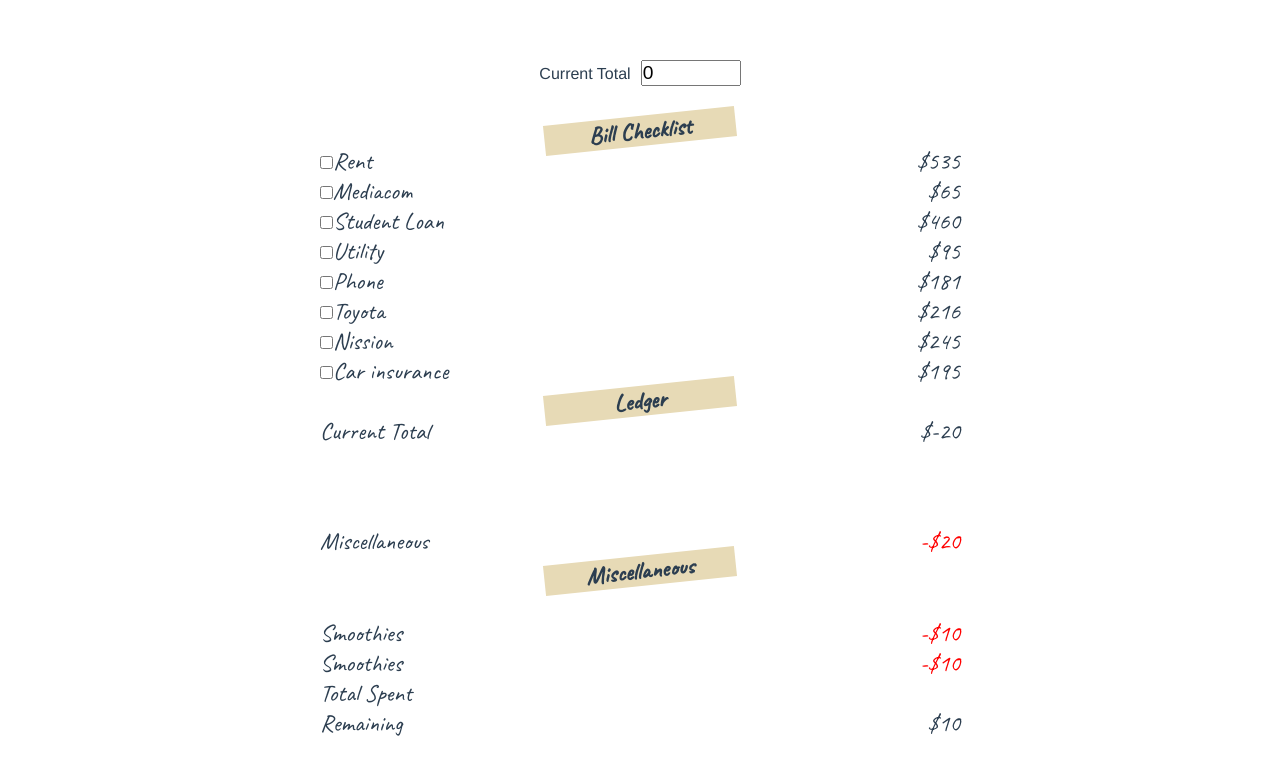
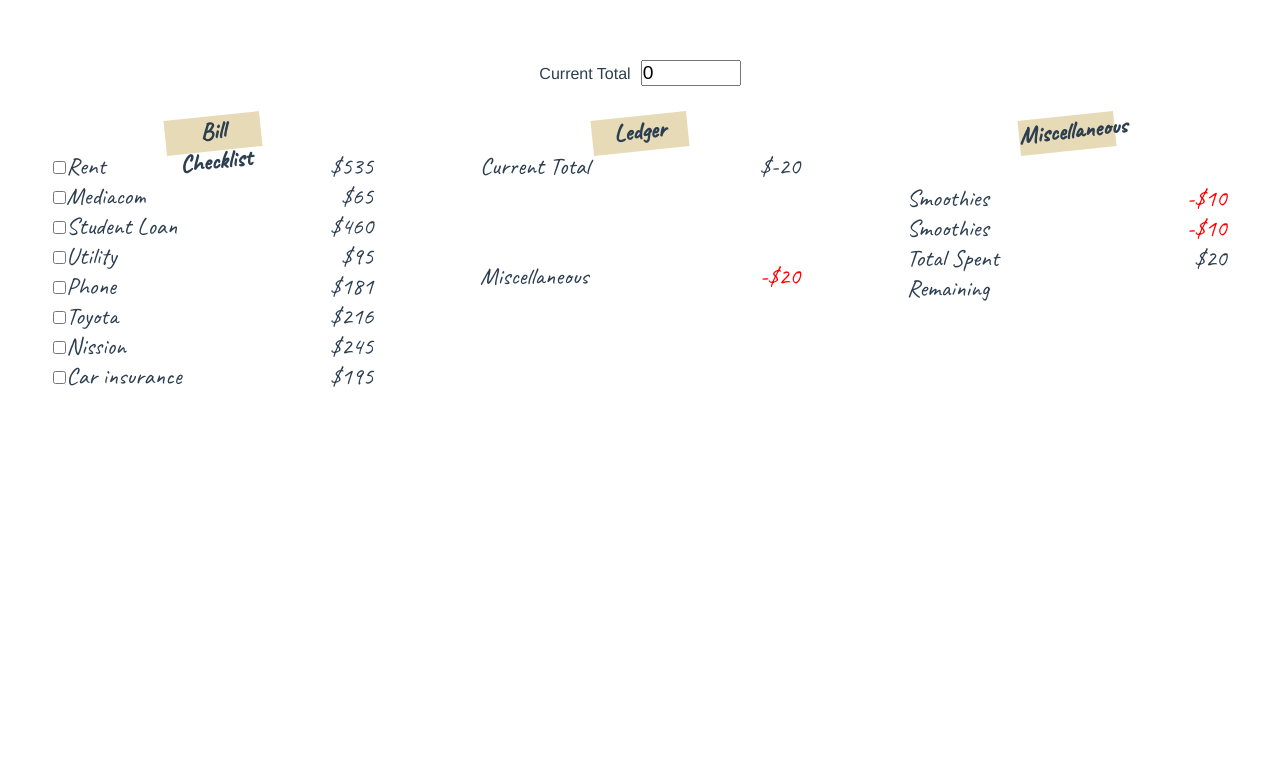
Before and after one commit to mwritter/vue_bill_app, a Vue app: page / in a window 1280 px wide. Shown: the top 774 px of the page. Built offline with nearby package versions, Linux system fonts and the light colour scheme.

Commit message:
Fixed string issue with current total, and fixed style

```diff
--- a/src/App.vue
+++ b/src/App.vue
@@ -2,75 +2,81 @@
   <div id="app">
     <div id="controls">
       <label for="current-total">Current Total</label>
-      <input id="currentTotal" name="current-total" v-model="currentTotal" type="number">
+      <input id="currentTotal" name="current-total" v-model="currentTotal" type="number" />
     </div>
+    <div id="components">
       <app-bill-checklist @toggleBill="toggleBill" :bills="this.getBills()" />
-    <app-ledger :miscs="this.getMisc" :bills="this.getCompletedBills" :currentTotal="this.getCurrentTotal()"/>
-    <app-misc :miscs="this.getMisc" ></app-misc>
+      <app-ledger
+        :miscs="this.getMisc"
+        :bills="this.getCompletedBills"
+        :currentTotal="this.getCurrentTotal"
+      />
+      <app-misc :miscs="this.getMisc"></app-misc>
+    </div>
   </div>
 </template>
 
 <script>
-import BillChecklist from './components/BillChecklist'
-import Ledger from './components/Ledger'
-import Misc from './components/Misc'
+import BillChecklist from "./components/BillChecklist";
+import Ledger from "./components/Ledger";
+import Misc from "./components/Misc";
 
 export default {
-  name: 'app',
+  name: "app",
   components: {
-    'app-bill-checklist': BillChecklist,
-    'app-ledger': Ledger,
-    'app-misc': Misc
+    "app-bill-checklist": BillChecklist,
+    "app-ledger": Ledger,
+    "app-misc": Misc
   },
-  data(){
+  data() {
     return {
       currentTotal: 0,
       bills: [
-        {name:'Rent', value: 535.00, complete: false},
-        {name:'Mediacom', value: 65.00, complete: false},
-        {name:'Student Loan' , value: 460.00, complete: false},
-        {name:'Utility', value: 95.00, complete: false},
-        {name:'Phone', value: 181.00, complete: false},
-        {name:'Toyota', value: 216.00, complete: false},
-        {name:'Nission', value: 245.00, complete: false},
-        {name:'Car insurance', value: 195.00, complete: false}
+        { name: "Rent", value: 535.0, complete: false },
+        { name: "Mediacom", value: 65.0, complete: false },
+        { name: "Student Loan", value: 460.0, complete: false },
+        { name: "Utility", value: 95.0, complete: false },
+        { name: "Phone", value: 181.0, complete: false },
+        { name: "Toyota", value: 216.0, complete: false },
+        { name: "Nission", value: 245.0, complete: false },
+        { name: "Car insurance", value: 195.0, complete: false }
       ],
       miscs: [
-        {name: 'Smoothies', value: 10.00, id: 1, complete: true},
-        {name: 'Smoothies', value: 10.00, id: 2, complete: true}
-
+        { name: "Smoothies", value: 10.0, id: 1, complete: true },
+        { name: "Smoothies", value: 10.0, id: 2, complete: true }
       ]
-    }
+    };
   },
   computed: {
-    getCompletedBills(){
+    getCompletedBills() {
       const completed = this.bills.filter(bill => {
-        return bill.complete
-      })
-      return completed
+        return bill.complete;
+      });
+      return completed;
     },
-    getMisc(){
+    getMisc() {
       return this.miscs;
     },
+    getCurrentTotal() {
+      return parseFloat(this.currentTotal);
+    }
   },
   methods: {
     getBills() {
       return this.bills;
     },
-    getCurrentTotal(){
-      return parseFloat(this.currentTotal);
-    },
-    toggleBill(bill){
+    toggleBill(bill) {
       bill.complete = !bill.complete;
+      this.currentTotal = parseFloat(this.currentTotal);
       // after toggle
-      if (bill.complete){
-        this.currentTotal -= parseFloat(bill.value)
+      if (bill.complete) {
+        this.currentTotal -= parseFloat(bill.value);
       } else {
-        this.currentTotal += parseFloat(bill.value)
-      }
-    },
+        this.currentTotal += parseFloat(bill.value);
       }
     }
+  }
+};
 </script>
 
 <style>
@@ -81,34 +87,43 @@ export default {
 }
 #app {
   display: gird;
-  font-family: 'Avenir', Helvetica, Arial, sans-serif;
+  font-family: "Avenir", Helvetica, Arial, sans-serif;
   -webkit-font-smoothing: antialiased;
   -moz-osx-font-smoothing: grayscale;
   text-align: center;
   color: #2c3e50;
   margin-top: 60px;
 }
-main{
+#components {
+  display: grid;
+  align-content: start;
+  grid-template-columns: 1fr 1fr 1fr;
+}
+main {
   display: flex;
   justify-content: center;
 }
-.container{
+.container {
   display: grid;
+  height: 100vh;
+  width: 75%;
+  align-content: start;
 }
-#heading{
+#heading {
   transform: rotate(-6deg);
-    background-color: #E7DAB6;
+  background-color: #e7dab6;
   width: 30%;
+  height: 35px;
   justify-self: center;
 }
-.text{
-  font-family: 'Caveat', cursive;
+.text {
+  font-family: "Caveat", cursive;
   font-size: 1.5em;
 }
 #controls {
   margin-bottom: 30px;
 }
-#controls #currentTotal{
+#controls #currentTotal {
   max-width: 100px;
   font-size: 1.2em;
   margin-left: 10px;
--- a/src/components/BillChecklist.vue
+++ b/src/components/BillChecklist.vue
@@ -19,15 +19,15 @@
 
 <script>
 export default {
-    name: 'BillChecklist',
-    props:{
+  name: "BillChecklist",
+  props: {
     bills: {
       type: Array
     }
   },
-    mounted(){
-        for(const bill of this.bills){
-            if (bill.complete){
+  mounted() {
+    for (const bill of this.bills) {
+      if (bill.complete) {
         document.getElementById(bill.name).checked = true;
       }
     }
@@ -37,17 +37,15 @@ export default {
       this.$emit("toggleBill", bill);
     }
   }
-}
+};
 </script>
 
 <style>
-#bill-list{
+#bill-list {
   padding: 0px;
-    width: 50vw;
 }
-.bill-list-item{
+.bill-list-item {
   display: flex;
   justify-content: space-between;
 }
-
 </style>
--- a/src/components/Ledger.vue
+++ b/src/components/Ledger.vue
@@ -4,7 +4,7 @@
       <h1 id="heading" class="text">Ledger</h1>
       <div class="ledger-item">
         <span class="text">Current Total</span>
-            <span class="text">${{this.getCurrentTotal}}</span>
+        <span class="text">${{currentTotal - this.getCurrentMiscTotal}}</span>
       </div>
       <div id="completed-bills">
         <ul id="ledger-list" class="text">
@@ -24,8 +24,8 @@
 
 <script>
 export default {
-    name: 'Ledger',
-    props:{
+  name: "Ledger",
+  props: {
     miscs: {
       type: Array
     },
@@ -37,45 +37,31 @@ export default {
     }
   },
   data() {
-        return {
-
-        }
+    return {};
   },
   computed: {
-        getCurrentTotal() {
-            let currentTotal = this.currentTotal;
-            const ledgerItems = [...this.bills, ...this.miscs]
-            for(const bill of ledgerItems){
-                if (bill.complete){
-                    currentTotal -= bill.value;
-                }
-            }
-            return currentTotal;
-        },
     getCurrentMiscTotal() {
       let total = 0;
-            for(const misc of this.miscs){
+      for (const misc of this.miscs) {
         total += misc.value;
       }
       return total;
     }
   }
-}
+};
 </script>
 
 <style>
-.ledger-item{
+.ledger-item {
   display: flex;
   justify-content: space-between;
-    width: 50vw;
   padding: 0px;
 }
-#ledger-list{
+#ledger-list {
   margin-top: 5rem;
   list-style-type: none;
 }
-.bill-value{
+.bill-value {
   color: red;
 }
-
 </style>
--- a/src/components/Misc.vue
+++ b/src/components/Misc.vue
@@ -12,11 +12,11 @@
       </ul>
       <div class="text misc-list-item">
         <span>Total Spent</span>
-            <span>{{this.getTotalSpent}}</span>
+        <span>${{this.getTotalSpent}}</span>
       </div>
       <div class="text misc-list-item">
         <span>Remaining</span>
-            <span>$10</span>
+        <span></span>
       </div>
     </div>
   </main>
@@ -25,32 +25,31 @@
 <script>
 export default {
   name: "Misc",
-    props:{
+  props: {
     miscs: {
       type: Array
     }
   },
   computed: {
-        getTotalSpent(){
+    getTotalSpent() {
       return this.miscs.reduce((total, item) => {
-                total + item.value;
-            }, 0)
+        return total + item.value;
+      }, 0);
     }
   }
-}
+};
 </script>
 
 <style>
-#misc-list{
+#misc-list {
   margin-top: 2rem;
-    width: 50vw;
   list-style-type: none;
 }
-.misc-list-item{
+.misc-list-item {
   display: flex;
   justify-content: space-between;
 }
-.misc-value{
+.misc-value {
   color: red;
 }
 </style>
```
Lines whose indentation alone changed are shown as unchanged.
